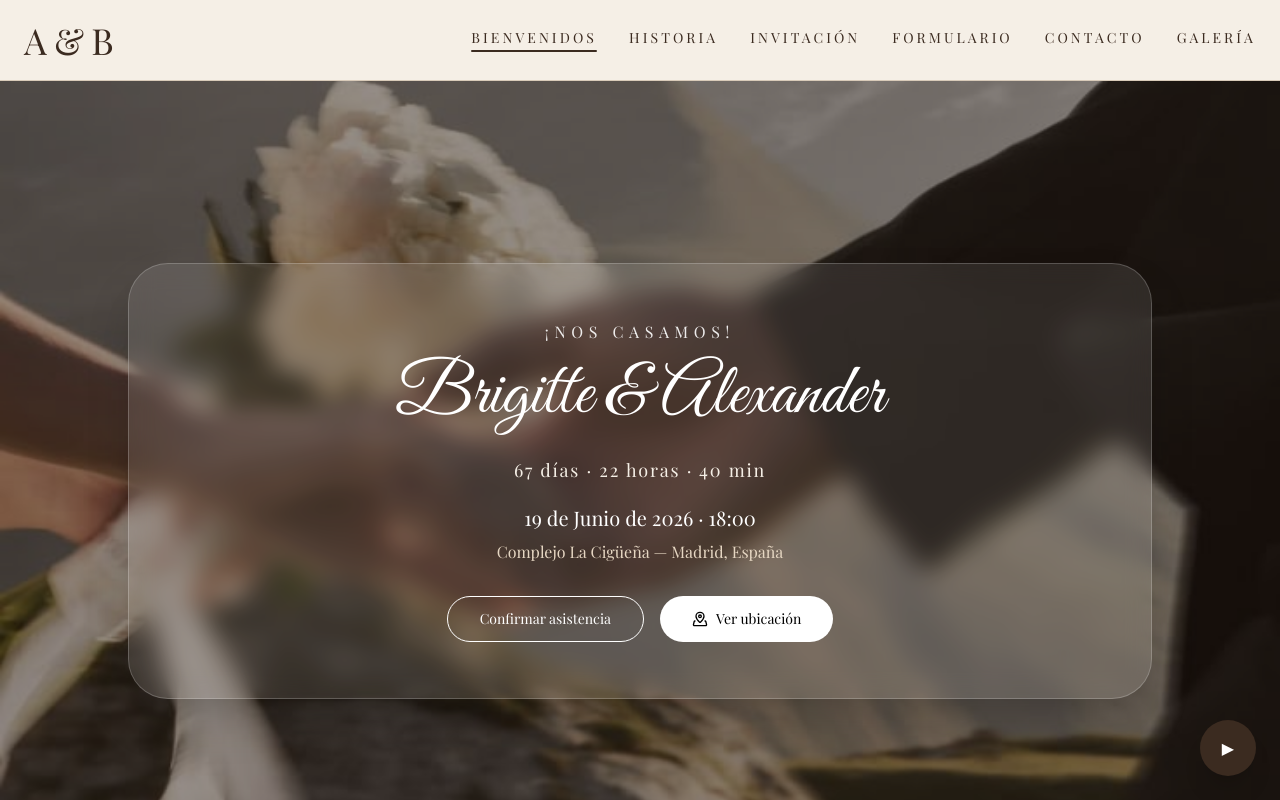
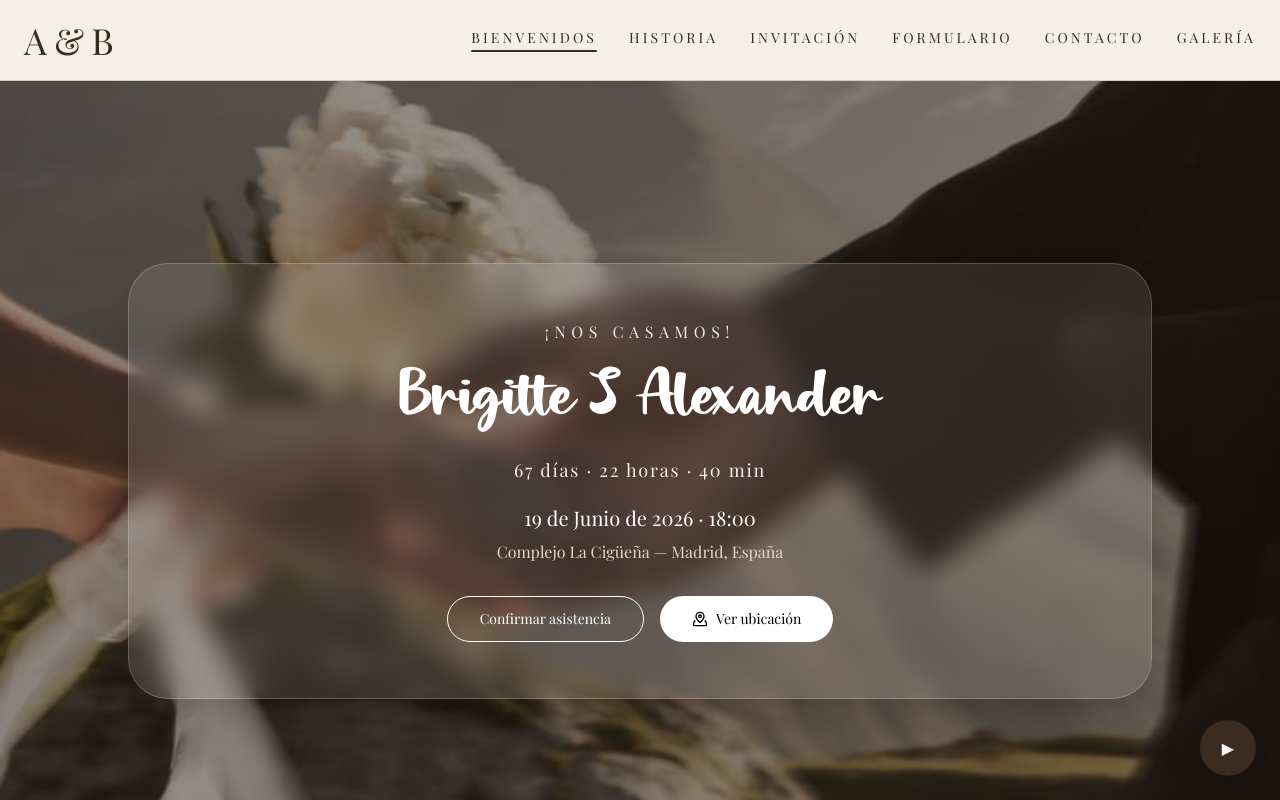
Before and after one commit to Jossych18/boda-web, a Next.js app: page / in a window 1280 px wide. Both pictures are taken after a click on the button "Abrir sobre". Shown: the top 800 px of the page. Built offline with nearby package versions, Linux system fonts and the light colour scheme; a web font is replaced by a local one.

Commit message:
Fuente Apricot aplicada

```diff
--- a/app/fonts.ts
+++ b/app/fonts.ts
@@ -1,6 +1,12 @@
 import { Great_Vibes } from "next/font/google";
+import localFont from "next/font/local";
 
 export const greatVibes = Great_Vibes({
   weight: "400",
   subsets: ["latin"],
 });
+
+// 👇 AÑADE ESTO
+export const apricot = localFont({
+  src: "./fonts/apricot.ttf",
+});
--- a/app/page.tsx
+++ b/app/page.tsx
@@ -11,7 +11,7 @@ import {
   Images,
   MapPinned,
 } from "lucide-react";
-import { greatVibes } from "./fonts";
+import { greatVibes, apricot } from "./fonts";
 import ContactForm from "./components/ContactForm";
 import FadeIn from "./components/FadeIn";
 import Countdown from "./components/Countdown";
@@ -127,7 +127,7 @@ export default function HomePage() {
                     Para
                   </p>
                   <p
-                    className={`mt-2 text-2xl leading-none text-[#3b2b20] sm:text-3xl ${greatVibes.className}`}
+                    className={`mt-2 text-2xl leading-none text-[#3b2b20] sm:text-3xl ${apricot.className}`}
                   >
                     {invitado}
                   </p>
@@ -177,7 +177,7 @@ export default function HomePage() {
               <p className="text-[11px] uppercase tracking-[0.32em] text-[#8b6b4f]">
                 Invitación
               </p>
-              <h2 className={`mt-2 text-3xl ${greatVibes.className}`}>
+              <h2 className={`mt-2 text-3xl ${apricot.className}`}>
                 Brigitte &amp; Alexander
               </h2>
               <p className="mt-2 text-sm text-[#5a4633]">{boda.fecha}</p>
@@ -334,7 +334,7 @@ export default function HomePage() {
           </p>
 
           <h1
-            className={`mt-4 text-4xl text-white sm:text-5xl md:text-7xl ${greatVibes.className}`}
+            className={`mt-4 text-4xl text-white sm:text-5xl md:text-7xl ${apricot.className}`}
           >
             {boda.nombres}
           </h1>
@@ -613,7 +613,7 @@ export default function HomePage() {
           </p>
 
           <h2
-            className={`mt-4 text-4xl text-[#3b2b20] sm:text-5xl ${greatVibes.className}`}
+            className={`mt-4 text-4xl text-[#3b2b20] sm:text-5xl ${apricot.className}`}
           >
             Brigitte &amp; Alexander
           </h2>
```
Also changed, not shown: app/fonts/apricot.ttf (added).
